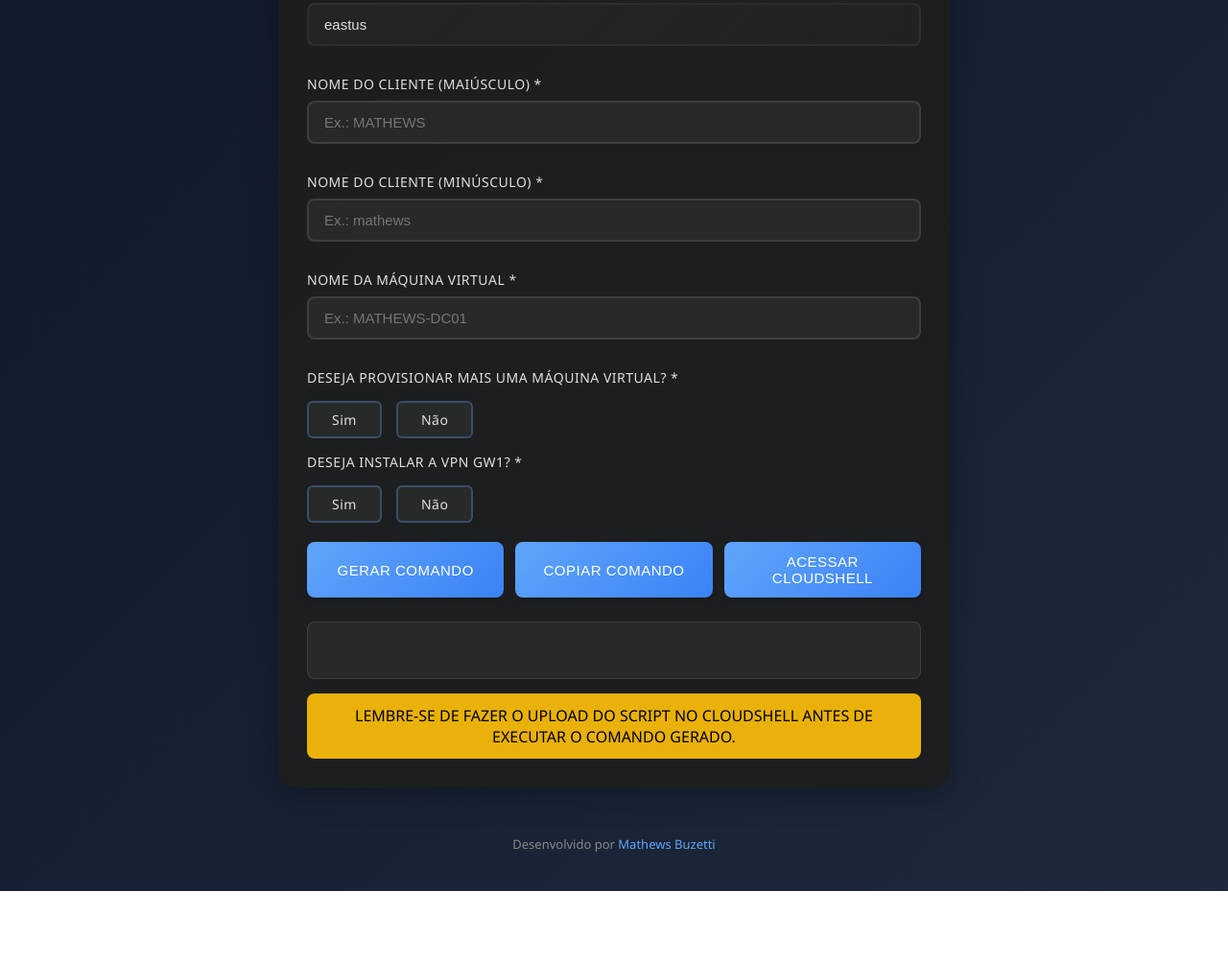
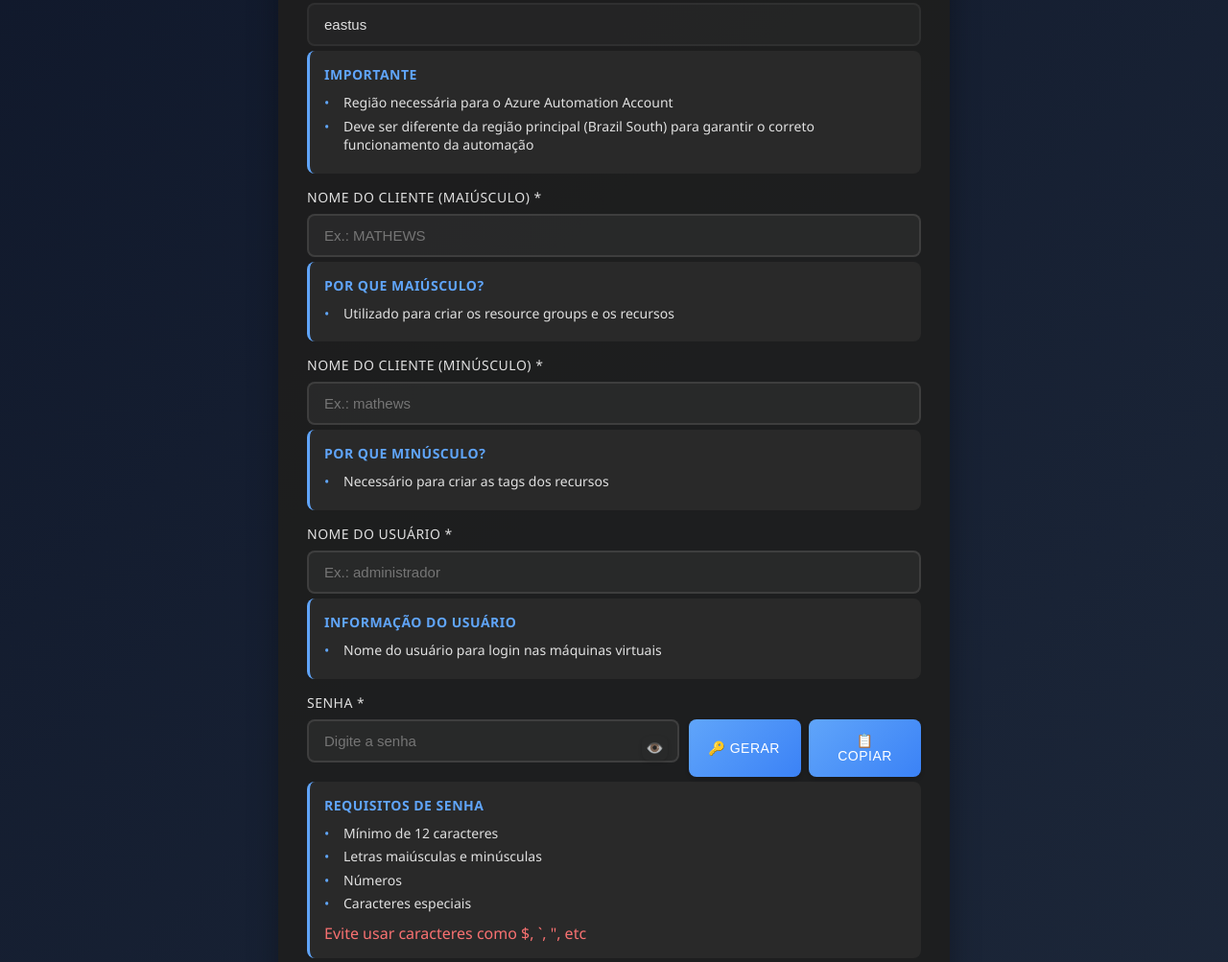
Before and after one commit to mathewsbuzetti/azure-infrastructure-template, a plain HTML site: page index.html in a window 1280 px wide. Shown: the part 371-1374 px from the top of the page at 96% size. Before the commit the page ends 1300 px from the top, so only its background shows below. Drawn offline with Linux system fonts and the light colour scheme.

Commit message:
Update index.html

```diff
--- a/index.html
+++ b/index.html
@@ -5,7 +5,7 @@
     <meta name="viewport" content="width=device-width, initial-scale=1.0">
     <title>Azure Infrastructure Deployment Tool</title>
     <style>
-        /* Estilo Visual Original */
+        /* Estilos base */
         @keyframes fadeIn {
             from { opacity: 0; transform: translateY(-20px); }
             to { opacity: 1; transform: translateY(0); }
@@ -14,25 +14,123 @@
         body { font-family: 'Segoe UI', Arial, sans-serif; background: linear-gradient(135deg, #0f172a 0%, #1e293b 100%); color: #e0e0e0; padding: 20px; min-height: 100vh; }
         .container { max-width: 700px; margin: 20px auto; background: rgba(30, 30, 30, 0.95); padding: 30px; border-radius: 16px; box-shadow: 0 8px 32px rgba(0, 0, 0, 0.3); animation: fadeIn 0.6s ease-out; }
         h1 { text-align: center; margin-bottom: 30px; background: linear-gradient(135deg, #60a5fa 0%, #3b82f6 100%); -webkit-background-clip: text; -webkit-text-fill-color: transparent; font-size: 32px; font-weight: 600; text-shadow: 0 2px 4px rgba(0, 0, 0, 0.3); letter-spacing: 0.5px; }
+
+        /* Estilos dos campos */
         label { display: block; margin: 15px 0 8px; font-weight: 500; color: #e0e0e0; font-size: 14px; text-transform: uppercase; letter-spacing: 0.5px; }
-        input[type="text"], select { width: 100%; padding: 12px 16px; margin-bottom: 15px; border: 2px solid rgba(255, 255, 255, 0.1); border-radius: 8px; background: rgba(44, 44, 44, 0.8); color: #e0e0e0; font-size: 15px; outline: none; }
-        input[readonly] { background: linear-gradient(135deg, rgba(44, 44, 44, 0.5) 0%, rgba(44, 44, 44, 0.3) 100%); border-color: rgba(255, 255, 255, 0.05); cursor: not-allowed; }
+        input[type="text"],
+        input[type="password"] {
+            width: 100%;
+            padding: 12px 16px;
+            margin-bottom: 15px;
+            border: 2px solid rgba(255, 255, 255, 0.1);
+            border-radius: 8px;
+            background: rgba(44, 44, 44, 0.8);
+            color: #e0e0e0;
+            font-size: 15px;
+            outline: none;
+        }
+        input[readonly] {
+            background: rgba(44, 44, 44, 0.5);
+            border-color: rgba(255, 255, 255, 0.05);
+            cursor: not-allowed;
+        }
 
-        /* Novo estilo apenas para os radio buttons */
+        /* Estilo das caixas informativas */
+        .info-box {
+            margin: -10px 0 15px 0;
+            padding: 15px;
+            background: rgba(44, 44, 44, 0.8);
+            border-radius: 8px;
+            border-left: 3px solid #60a5fa;
+        }
+        .info-box h4 {
+            color: #60a5fa;
+            margin-bottom: 10px;
+            font-size: 14px;
+            text-transform: uppercase;
+            letter-spacing: 0.5px;
+        }
+        .info-box ul {
+            list-style: none;
+            margin: 0;
+            padding: 0;
+        }
+        .info-box li {
+            padding-left: 20px;
+            position: relative;
+            margin: 5px 0;
+            color: #e0e0e0;
+            font-size: 14px;
+            line-height: 1.4;
+        }
+        .info-box li:before {
+            content: "•";
+            color: #60a5fa;
+            position: absolute;
+            left: 0;
+            top: 0;
+        }
+
+        /* Estilo do campo de senha */
+        .password-field {
+            position: relative;
+            margin-bottom: 15px;
+            display: flex;
+            gap: 10px;
+        }
+        .password-input-wrapper {
+            position: relative;
+            flex: 1;
+        }
+        .password-toggle {
+            position: absolute;
+            right: 12px;
+            top: 50%;
+            transform: translateY(-50%);
+            background: none;
+            border: none;
+            color: #60a5fa;
+            cursor: pointer;
+            padding: 4px;
+            opacity: 0.7;
+            transition: opacity 0.3s;
+        }
+        .password-toggle:hover {
+            opacity: 1;
+        }
+        .password-buttons {
+            display: flex;
+            gap: 8px;
+        }
+        .action-btn {
+            padding: 0 20px;
+            background: linear-gradient(135deg, #60a5fa 0%, #3b82f6 100%);
+            border: none;
+            border-radius: 8px;
+            color: white;
+            cursor: pointer;
+            font-size: 14px;
+            font-weight: 500;
+            display: flex;
+            align-items: center;
+            gap: 8px;
+            transition: all 0.3s;
+        }
+        .action-btn:hover {
+            transform: translateY(-2px);
+            box-shadow: 0 4px 8px rgba(96, 165, 250, 0.2);
+            background: linear-gradient(135deg, #3b82f6 0%, #2563eb 100%);
+        }
+
+        /* Estilos dos botões de rádio */
         .radio-group {
             margin: 15px 0;
             display: flex;
             gap: 15px;
         }
-
-        .radio-option {
-            position: relative;
-        }
-
         .radio-option input[type="radio"] {
             display: none;
         }
-
         .radio-option label {
             display: inline-block;
             padding: 8px 24px;
@@ -43,40 +141,26 @@
             margin: 0;
             text-transform: none;
             font-size: 14px;
-            color: #e0e0e0;
-            transition: all 0.2s ease;
+            transition: all 0.2s;
         }
-
         .radio-option input[type="radio"]:checked + label {
             background: linear-gradient(135deg, #60a5fa 0%, #3b82f6 100%);
             border-color: #60a5fa;
-            color: white;
         }
 
-        .radio-option label:hover {
-            border-color: #60a5fa;
-        }
-
-        /* Resto dos estilos originais */
+        /* Outros estilos */
         .button-group { display: flex; gap: 12px; margin-top: 20px; }
         button { flex: 1; padding: 12px 16px; background: linear-gradient(135deg, #60a5fa 0%, #3b82f6 100%); color: white; border: none; border-radius: 8px; cursor: pointer; font-size: 15px; font-weight: 500; letter-spacing: 0.5px; box-shadow: 0 2px 4px rgba(0, 0, 0, 0.2); text-transform: uppercase; }
         button:hover { transform: translateY(-2px); box-shadow: 0 4px 8px rgba(0, 0, 0, 0.3); background: linear-gradient(135deg, #3b82f6 0%, #2563eb 100%); }
-        button:active { transform: translateY(0); }
         .output { margin-top: 25px; padding: 16px; background: rgba(44, 44, 44, 0.8); border: 1px solid rgba(255, 255, 255, 0.1); border-radius: 8px; font-family: 'Consolas', monospace; white-space: pre-wrap; word-break: break-all; font-size: 14px; min-height: 60px; }
-        .output:not(:empty) { border-color: #60a5fa; box-shadow: 0 0 10px rgba(96, 165, 250, 0.1); }
-        .message { display: none; margin-top: 15px; padding: 12px; background: rgba(40, 167, 69, 0.9); color: white; border-radius: 8px; text-align: center; animation: fadeIn 0.3s ease; }
+        .message { display: none; margin-top: 15px; padding: 12px; background: rgba(40, 167, 69, 0.9); color: white; border-radius: 8px; text-align: center; }
         .reminder { margin-top: 15px; padding: 12px; background: rgba(255, 193, 7, 0.9); color: black; border-radius: 8px; text-align: center; }
-        footer { margin-top: 30px; text-align: center; font-size: 13px; color: #888; padding: 20px; }
-        footer a { color: #60a5fa; text-decoration: none; font-weight: 500; position: relative; }
-        footer a:after { content: ''; position: absolute; width: 0; height: 1px; bottom: -2px; left: 0; background-color: #60a5fa; transition: width 0.3s ease; }
-        footer a:hover:after { width: 100%; }
     </style>
 </head>
 <body>
     <div class="container">
         <h1>Azure Infrastructure Deployment Tool</h1>
         <form id="deployForm">
-            <!-- Campos básicos -->
             <label for="subscriptionId">ID da Assinatura *</label>
             <input type="text" id="subscriptionId" placeholder="Ex.: e875c481-3a50-4369-8c6f-5c58697332e2" required>
 
@@ -85,17 +169,69 @@
 
             <label for="locationUS">Localização US East</label>
             <input type="text" id="locationUS" value="eastus" readonly>
+            <div class="info-box">
+                <h4>Importante</h4>
+                <ul>
+                    <li>Região necessária para o Azure Automation Account</li>
+                    <li>Deve ser diferente da região principal (Brazil South) para garantir o correto funcionamento da automação</li>
+                </ul>
+            </div>
 
             <label for="clientNameUpper">Nome do Cliente (Maiúsculo) *</label>
             <input type="text" id="clientNameUpper" placeholder="Ex.: MATHEWS" required>
+            <div class="info-box">
+                <h4>Por que maiúsculo?</h4>
+                <ul>
+                    <li>Utilizado para criar os resource groups e os recursos</li>
+                </ul>
+            </div>
 
             <label for="clientNameLower">Nome do Cliente (Minúsculo) *</label>
             <input type="text" id="clientNameLower" placeholder="Ex.: mathews" required>
+            <div class="info-box">
+                <h4>Por que minúsculo?</h4>
+                <ul>
+                    <li>Necessário para criar as tags dos recursos</li>
+                </ul>
+            </div>
 
-            <label for="vmName">Nome da Máquina Virtual *</label>
-            <input type="text" id="vmName" placeholder="Ex.: MATHEWS-DC01" required>
+            <label for="vmUsername">Nome do Usuário *</label>
+            <input type="text" id="vmUsername" placeholder="Ex.: administrador" required>
+            <div class="info-box">
+                <h4>Informação do Usuário</h4>
+                <ul>
+                    <li>Nome do usuário para login nas máquinas virtuais</li>
+                </ul>
+            </div>
 
-            <!-- Radio buttons melhorados -->
+            <label for="vmPassword">Senha *</label>
+            <div class="password-field">
+                <div class="password-input-wrapper">
+                    <input type="password" id="vmPassword" placeholder="Digite a senha" required>
+                    <button type="button" class="password-toggle" onclick="togglePassword()" title="Mostrar/Ocultar senha">
+                        👁️
+                    </button>
+                </div>
+                <div class="password-buttons">
+                    <button type="button" class="action-btn" onclick="generatePassword()">
+                        🔑 Gerar
+                    </button>
+                    <button type="button" class="action-btn" onclick="copyPassword()">
+                        📋 Copiar
+                    </button>
+                </div>
+            </div>
+            <div class="info-box">
+                <h4>Requisitos de Senha</h4>
+                <ul>
+                    <li>Mínimo de 12 caracteres</li>
+                    <li>Letras maiúsculas e minúsculas</li>
+                    <li>Números</li>
+                    <li>Caracteres especiais</li>
+                </ul>
+                <div class="warning" style="margin-top: 10px; color: #f87171;">Evite usar caracteres como $, `, ", etc</div>
+            </div>
+
             <label>Deseja provisionar mais uma máquina virtual? *</label>
             <div class="radio-group">
                 <div class="radio-option">
@@ -137,82 +273,30 @@
         <div class="reminder">LEMBRE-SE DE FAZER O UPLOAD DO SCRIPT NO CLOUDSHELL ANTES DE EXECUTAR O COMANDO GERADO.</div>
     </div>
 
-    <footer>
-        Desenvolvido por <a href="https://github.com/mathewsbuzetti" target="_blank">Mathews Buzetti</a>
-    </footer>
-
     <script>
         function toggleSecondVMField(show) {
             const secondVMField = document.getElementById('secondVMField');
             secondVMField.style.display = show ? 'block' : 'none';
         }
 
-        function validateForm() {
-            const requiredFields = document.querySelectorAll('input[required]');
-            let isValid = true;
+        function togglePassword() {
+            const passwordInput = document.getElementById('vmPassword');
+            const toggleButton = document.querySelector('.password-toggle');
 
-            requiredFields.forEach(field => {
-                if (field.type === 'radio' && !document.querySelector(`input[name="${field.name}"]:checked`)) {
-                    isValid = false;
-                } else if (!field.value.trim()) {
-                    isValid = false;
-                    field.classList.add('field-error');
-                } else {
-                    field.classList.remove('field-error');
-                }
-            });
-
-            return isValid;
-        }
-
-        function generateCommand() {
-            if (!validateForm()) {
-                alert('Por favor, preencha todos os campos obrigatórios.');
-                return;
-            }
-
-            const subscriptionId = document.getElementById('subscriptionId').value.trim();
-            const locationBrazil = document.getElementById('location').value.trim();
-            const locationUS = document.getElementById('locationUS').value.trim();
-            const clientNameUpper = document.getElementById('clientNameUpper').value.trim();
-            const clientNameLower = document.getElementById('clientNameLower').value.trim();
-            const vmName = document.getElementById('vmName').value.trim();
-
-            const secondVM = document.querySelector('input[name="secondVM"]:checked').value === 'yes';
-            const vpn = document.querySelector('input[name="vpn"]:checked').value === 'yes';
-            const secondVMName = secondVM ? document.getElementById('secondVMName').value.trim() : '';
-
-            let command = `.\\Deploy-AzureInfrastructure-BrazilSouth.ps1 -SubscriptionId "${subscriptionId}" -LocationBrazil "${locationBrazil}" -LocationUS "${locationUS}" -ClientNameUpper "${clientNameUpper}" -ClientNameLower "${clientNameLower}" -VMName "${vmName}"`;
-
-            if (secondVM) {
-                command += ` -CriarSegundaVM $true -SecondVMName "${secondVMName}"`;
+            if (passwordInput.type === 'password') {
+                passwordInput.type = 'text';
+                toggleButton.textContent = '🔒';
             } else {
-                command += ` -CriarSegundaVM $false`;
-            }
-
-            command += vpn ? ` -InstalarVPN $true` : ` -InstalarVPN $false`;
-
-            document.getElementById('output').textContent = command;
-        }
-
-        function copyCommand() {
-            const outputText = document.getElementById('output').textContent.trim();
-            if (outputText) {
-                navigator.clipboard.writeText(outputText)
-                    .then(() => {
-                        const copyMessage = document.getElementById('copyMessage');
-                        copyMessage.style.display = 'block';
-
-                    })
-                    .catch(() => alert('Erro ao copiar o comando.'));
-            } else {
-                alert('Nada para copiar!');
+                passwordInput.type = 'password';
+                toggleButton.textContent = '👁️';
             }
         }
 
-        function openAzureCloudShell() {
-            window.open('https://shell.azure.com', '_blank');
-        }
-    </script>
-</body>
-</html>
+        function generatePassword() {
+            const upperCase = 'ABCDEFGHJKLMNOPQRSTUVWXYZ';
+            const lowerCase = 'abcdefghijkmnopqrstuvwxyz';
+            const numbers = '23456789';
+            const symbols = '!@#%&*()_+-=[]{};<>?';
+
+            let password = '';
+            password += upperCase.charAt(Math.floor
```
